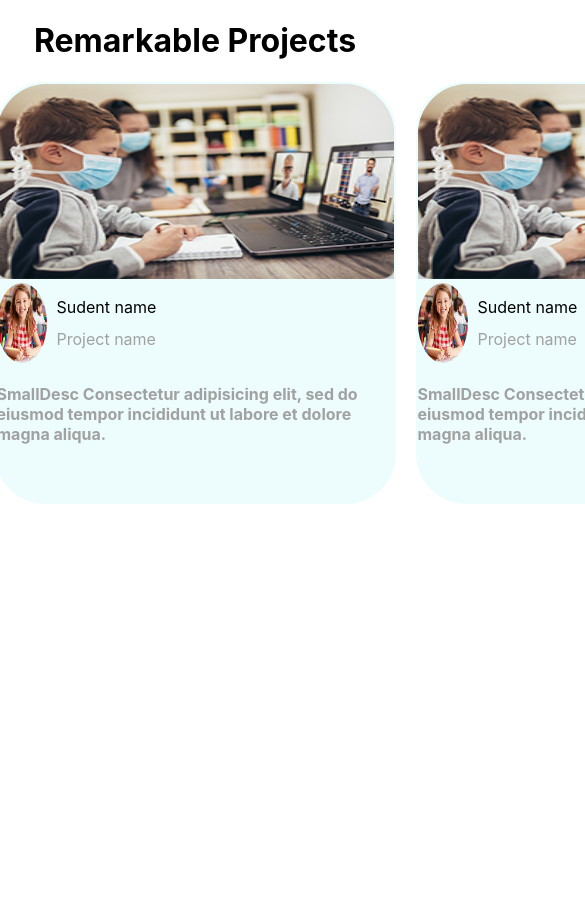
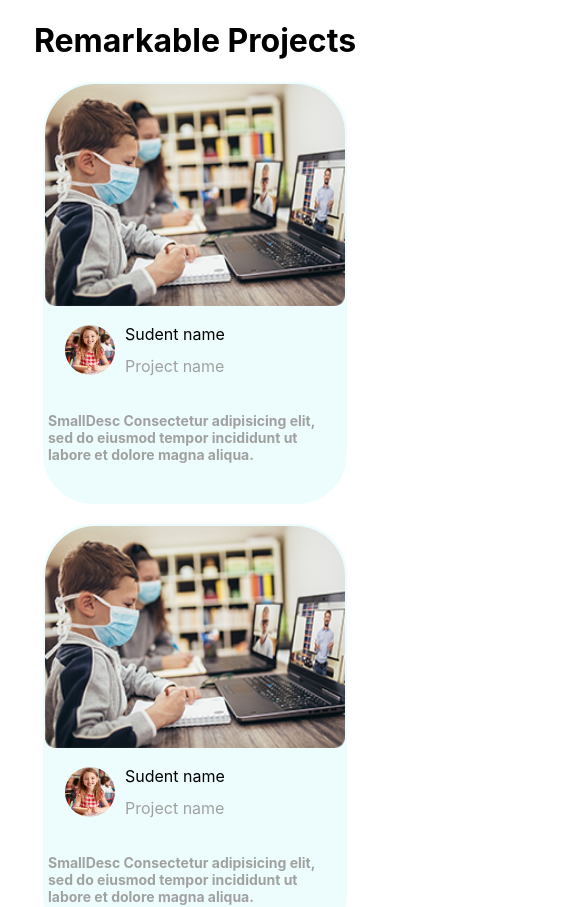
Before and after one commit to AyaMouawi/TinyTechiesFrontEnd, a React (Create React App) app in the folder tiny-techies-frontend/: page / in a window 390 px wide. Shown: the top 907 px of the page, 585 px wide, since content can reach past the window. Before the commit the page ends 844 px from the top, so only its background shows below. Built offline with nearby package versions, Linux system fonts and the light colour scheme.

Commit message:
finished remarkable

```diff
--- a/tiny-techies-frontend/src/Components/RemarkableProject.jsx
+++ b/tiny-techies-frontend/src/Components/RemarkableProject.jsx
@@ -12,9 +12,7 @@ const RemarkableProject = () => {
           <p className='card-subTitle'>Project name</p>
           </div>
         </div>
-        <div className='remarkable-card-subtitle'>
           <h4 className='remarkable-card-des'>SmallDesc Consectetur adipisicing elit, sed do eiusmod tempor incididunt ut labore et dolore magna aliqua.</h4>
-        </div>
       </div>
 
   )
--- a/tiny-techies-frontend/src/css/remarkableSection.css
+++ b/tiny-techies-frontend/src/css/remarkableSection.css
@@ -23,17 +23,18 @@
     background: rgba(176, 245, 247, 0.23);
     width: 397px;
     height: 418px;
-    flex-shrink: 0;
     padding: 2px;
 }
 
 .remarkable-card-title {
     display: flex;
     gap: 10px;
+    align-items: center;
+    margin-left: 20px;
 }
 
 .card-des {
-    line-height: 1;
+    line-height: 1
 }
 
 .card-subTitle {
@@ -43,17 +44,44 @@
 .remarkable-card-des {
     font-size: 16px;
     color: #A1A1A1;
+    padding: 10px;
 }
 
 .remarkable-card-image {
-    width: 397px;
+    width: 390px;
     height: 195px;
     flex-shrink: 0;
     border-radius: 50px 50px 0px 0px;
-    background: lightgray 50% / cover no-repeat;
 }
 
 .remarkable-card-image-name {
     width: 50px;
     border-radius: 50%;
 }
+
+/* media */
+@media(max-width:700px) {
+    .remarkable-container {
+
+        grid-template-columns: repeat(1, 1fr);
+
+    }
+
+    .remarkable-card {
+        width: 300px;
+        /* height: 200px; */
+        padding: 2px;
+    }
+
+    .remarkable-card-image {
+        width: 100%;
+        height: auto;
+        flex-shrink: 0;
+        border-radius: 50px 50px 0px 0px;
+    }
+
+    .remarkable-card-des {
+        font-size: 14px;
+        padding: 3px;
+    }
+}
```
